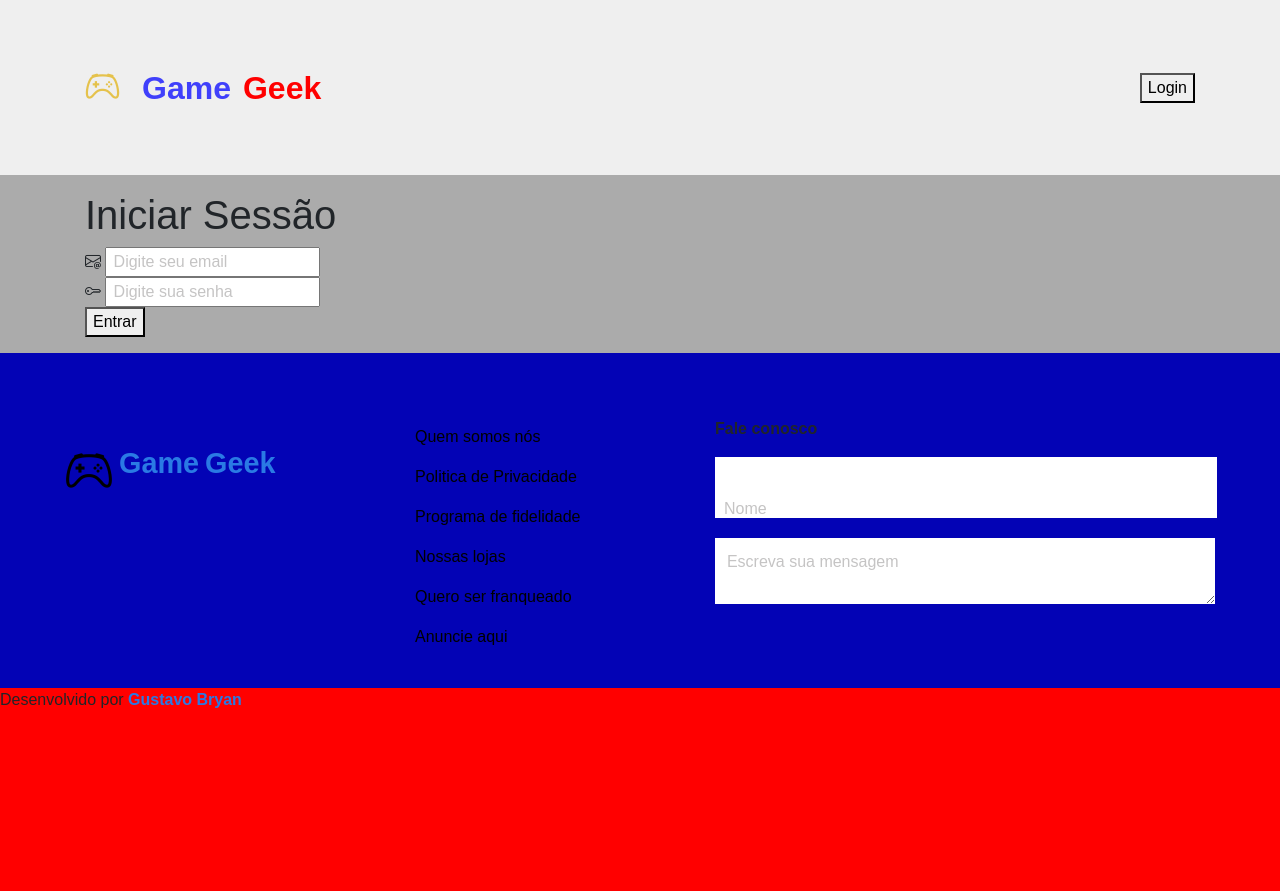
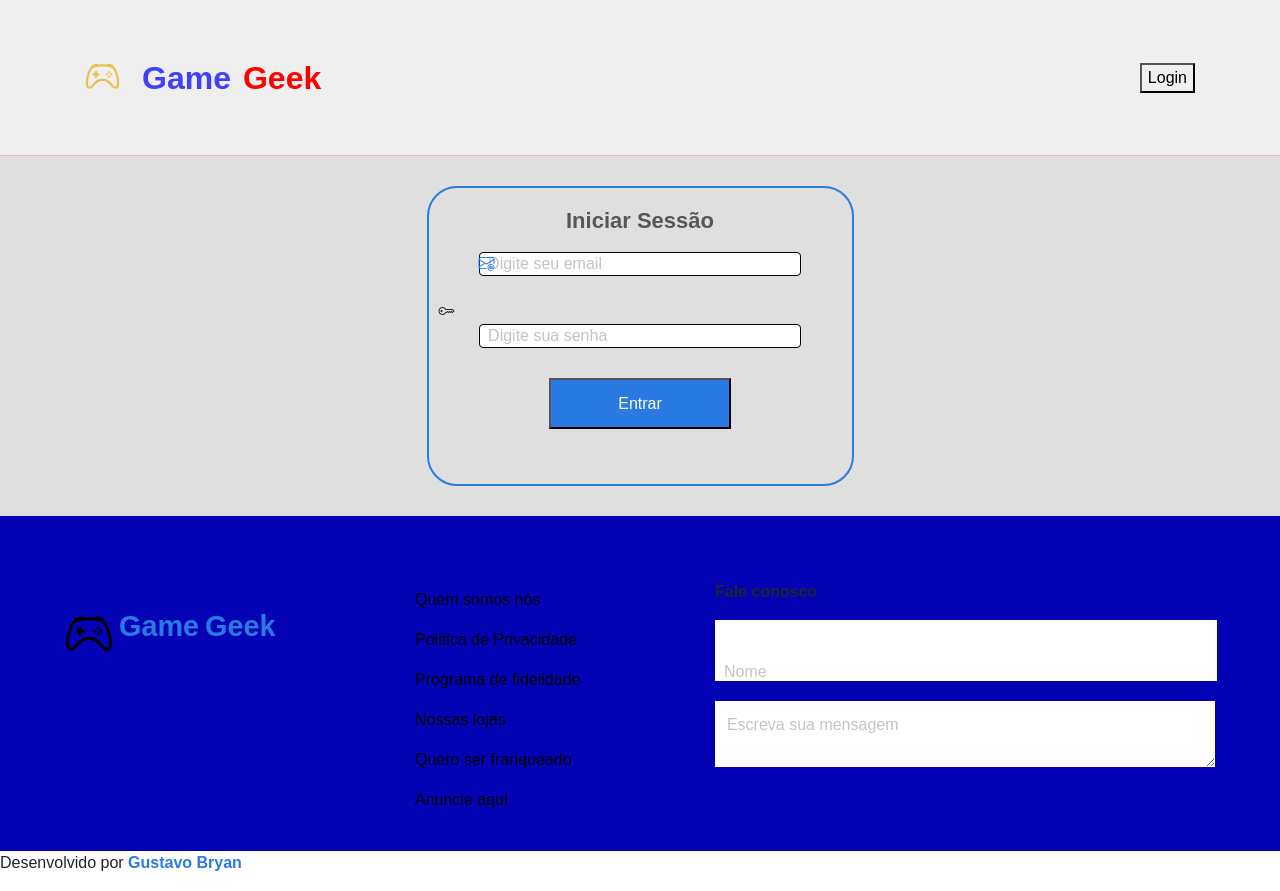
Before and after one commit to gustavobryan/AluraGeek-ecommerce, a plain HTML site: page views/login.html in a window 1280 px wide. Before the commit the page ends 800 px from the top, so only its background shows below. Drawn offline with nearby package versions, Linux system fonts and the light colour scheme; a script that the page names is missing.

Commit message:
LOGIN CSS

```diff
--- a/styles/login.css
+++ b/styles/login.css
@@ -1,45 +1,65 @@
-@import url(style.css);
+@import url(./style.css);
 
 
 .login-bg {
-    background: #ababab;
-    padding: 16px;
+    background: #d3d3d3b7;
+    padding: 30px;
 }
 
-.login {
+.login-box {
+    align-items: center;
+    border-radius: 30px;
+    border: solid 2px #2a7ae4;
     display: flex;
     flex-direction: column;
-    width: 100%;
+    height: 300px;
+    margin: auto;
+    padding: 10px;
+    width: 35%;
+
 }
 
-.login-title {
+h1 {
+    color: rgb(87, 87, 87);
     display: flex;
     font-size: 22px;
     font-weight: 700;
     justify-content: center;
     line-height: 26px;
-    margin: 0 auto;
+    padding: 10px;
 }
 
-.login-input-url,
-.login-input-nome {
-    align-items: center;
-    /*border-bottom: 1px solid (cor secundaria ;*/
+.formulario .bi-envelope-at {
+    left: 40px;
+    top: -24px;
+    position: relative;
+    color: #2a7ae4;
+}
+
+.formulario .bi-key {}
+
+.formulario {
+    width: 100%;
+}
+
+#email,
+#senha {
     border: 1px solid black;
     border-radius: 4px;
     display: flex;
     font-size: 16px;
     font-weight: 400;
-    height: 30px;
-    justify-content: center;
+    height: 24px;
     line-height: 20px;
     margin: 0 auto;
-    margin-top: 16px;
-    padding: 8px 12px 13px 12px;
-    width: 40%;
+    width: 80%;
 }
 
-.login-btn {
+input {
+
+}
+
+.btn-login {
     align-items: center;
     background: #2a7ae4;
     color: #ffffff;
--- a/styles/style.css
+++ b/styles/style.css
@@ -20,7 +20,7 @@ body {
     padding: 0;
     box-sizing: border-box;
     font-family: "Releway", sans-serif;
-    background-color: var(--bg-color);
+    background-color: white;
     scroll-behavior: smooth;
 }
 
@@ -54,7 +54,8 @@ button {
 
 header {
     background-color: var(--input-bg);
-    padding: 30px;
+    border-bottom: 1px solid rgba(255, 0, 0, 0.238);
+    padding: 20px;
 }
 
 .navbar-menu {
--- a/views/login.html
+++ b/views/login.html
@@ -44,13 +44,13 @@
     <main class="login-bg">
         <section class="login-box container">
             <h1>Iniciar Sessão</h1>
-            <form action="" name="formulario" onsubmit="return validarLogin()">
+            <form class="formulario" action="" name="formulario" onsubmit="return validarLogin()">
+                <input type="email" name="email" id="email" placeholder="Digite seu email" required>
                 <i class="bi bi-envelope-at"></i>
-                <input type="email" name="email" id="email" placeholder="Digite seu email" required>
                 <div id="erro-email"></div>
+                <div id="erro-senha"></div>
                 <i class="bi bi-key"></i>
                 <input type="password" placeholder="Digite sua senha" id="senha" required>
-                <div id="erro-senha"></div>
                 <button class="btn-login" id="submit" type="submit">Entrar</button>
             </form>
         </section>
```
